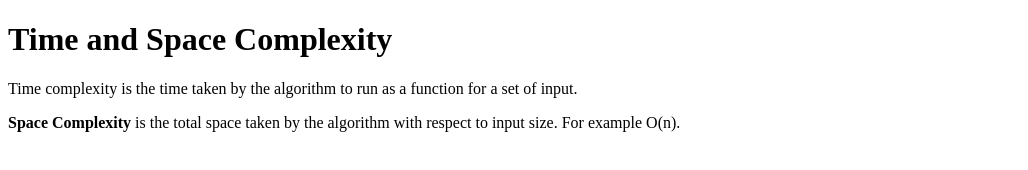
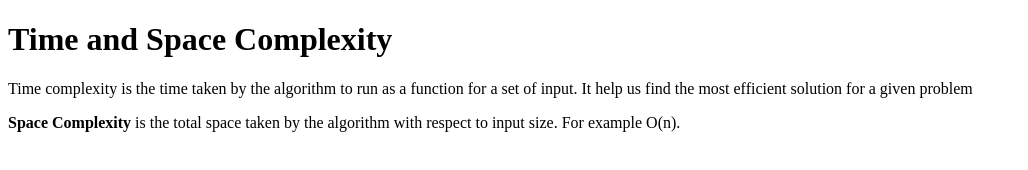
Before and after one commit to acciojob/time-and-space-complexity-Prakash-Raut, a website: page main.html in a window 1280 px wide. Shown: the whole page, without its empty margins (0-1028 px from the left). Drawn offline with Linux system fonts and the light colour scheme.

Commit message:
created a submission

```diff
--- a/main.html
+++ b/main.html
@@ -10,7 +10,9 @@
 	<!-- the entire body must be written by student -->
 	<h1>Time and Space Complexity</h1>
 
-	<p>Time complexity is the time taken by the algorithm to run as a function for a set of input.</p>
+	<p>Time complexity is the time taken by the algorithm to run as a function for a set of input.
+		It help us find the most efficient solution for a given problem
+	</p>
 	<p><b>Space Complexity</b> is the total space taken by the algorithm with respect to input size. For example O(n).</p>
 
 
```
